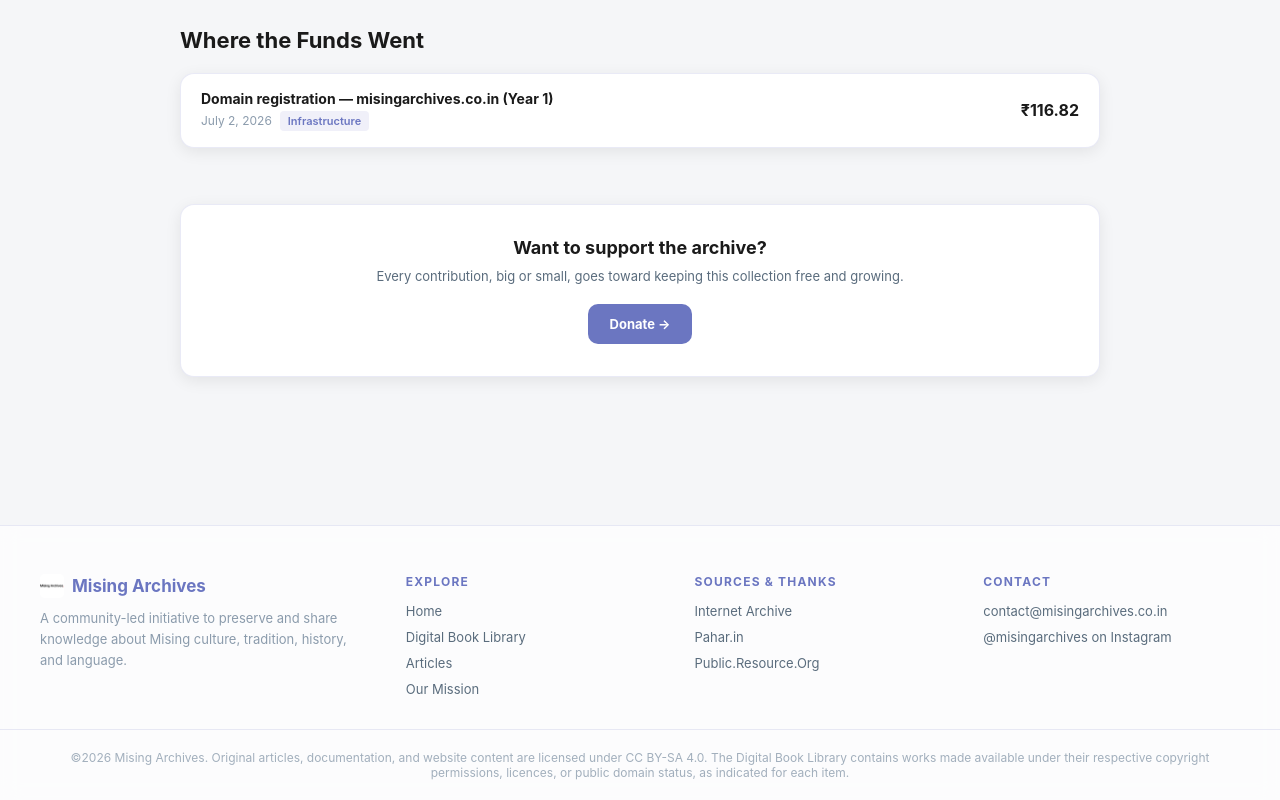
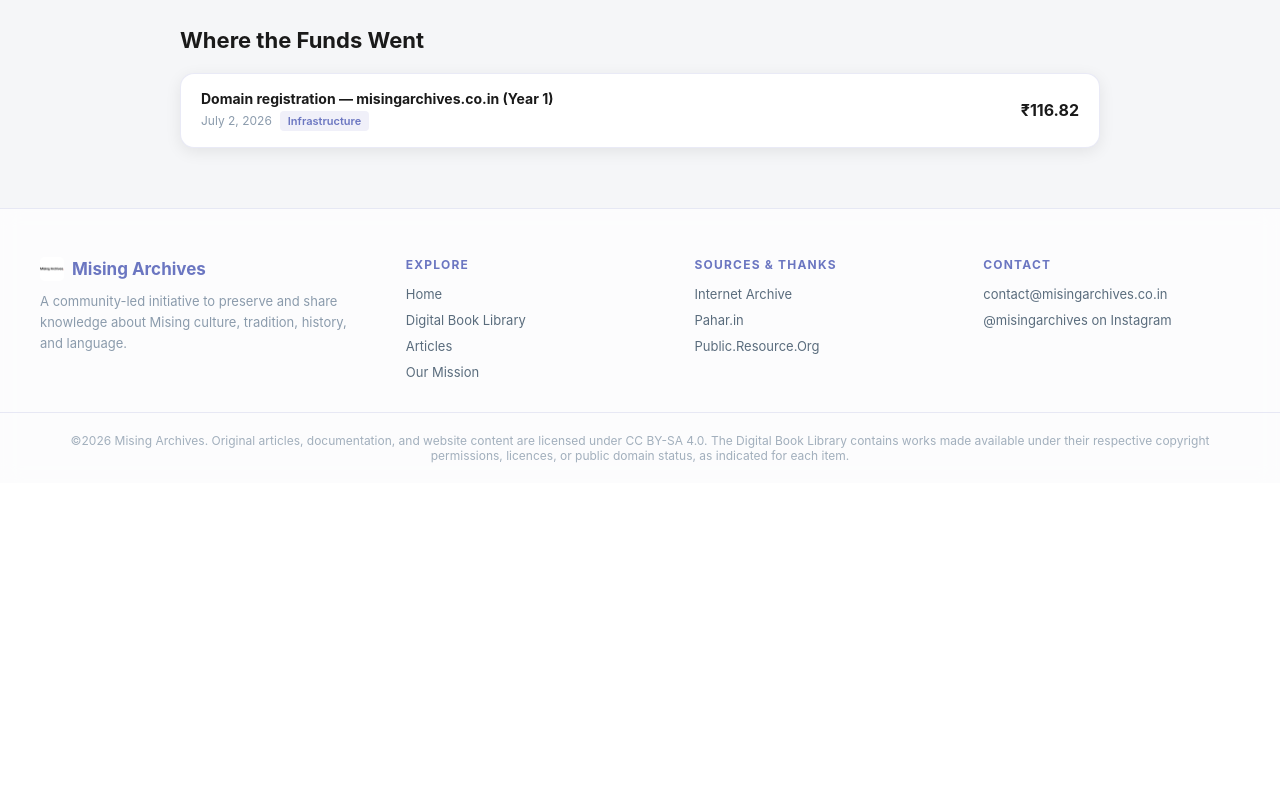
Before and after one commit to abhinabpegu/misingarchives, a React (Vite) app: page /donations in a window 1280 px wide. Shown: the part 771-1571 px from the top of the page. After the commit the page ends 1254 px from the top, so only its background shows below. Built offline with nearby package versions, Linux system fonts and the light colour scheme.

Commit message:
case issue

```diff
--- a/src/pages/donations.jsx
+++ b/src/pages/donations.jsx
@@ -178,35 +178,7 @@ export default function Donations() {
         )}
       </section>
 
-      {/* CTA back to donate */}
-      <section style={{ ...sectionWrap, padding: '56px clamp(20px, 5vw, 40px) 88px' }}>
-        <div style={{ ...cardBase, padding: '32px', textAlign: 'center' }}
-          onMouseEnter={hoverIn}
-          onMouseLeave={hoverOut}
-        >
-          <h3 style={{ fontSize: '18px', fontWeight: '700', margin: '0 0 10px', color: colors.text }}>
-            Want to support the archive?
-          </h3>
-          <p style={{ fontSize: '13px', color: colors.textSecondary, marginBottom: '20px' }}>
-            Every contribution, big or small, goes toward keeping this collection free and growing.
-          </p>
-          <Link
-            to="/#support"
-            style={{
-              display: 'inline-block',
-              padding: '12px 22px',
-              backgroundColor: colors.accentPrimary,
-              color: '#fff',
-              borderRadius: '10px',
-              textDecoration: 'none',
-              fontSize: '13px',
-              fontWeight: '700'
-            }}
-          >
-            Donate →
-          </Link>
-        </div>
-      </section>
+
     </div>
   )
 }
```
